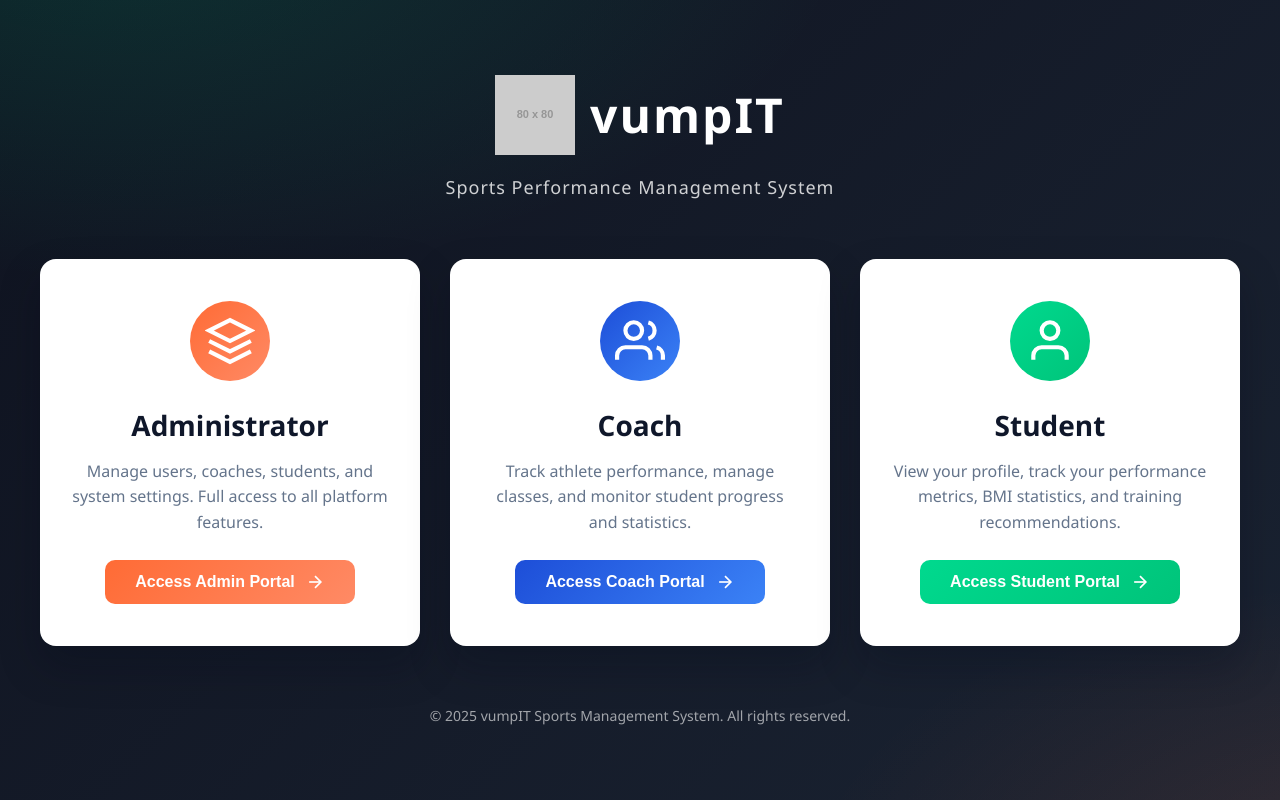
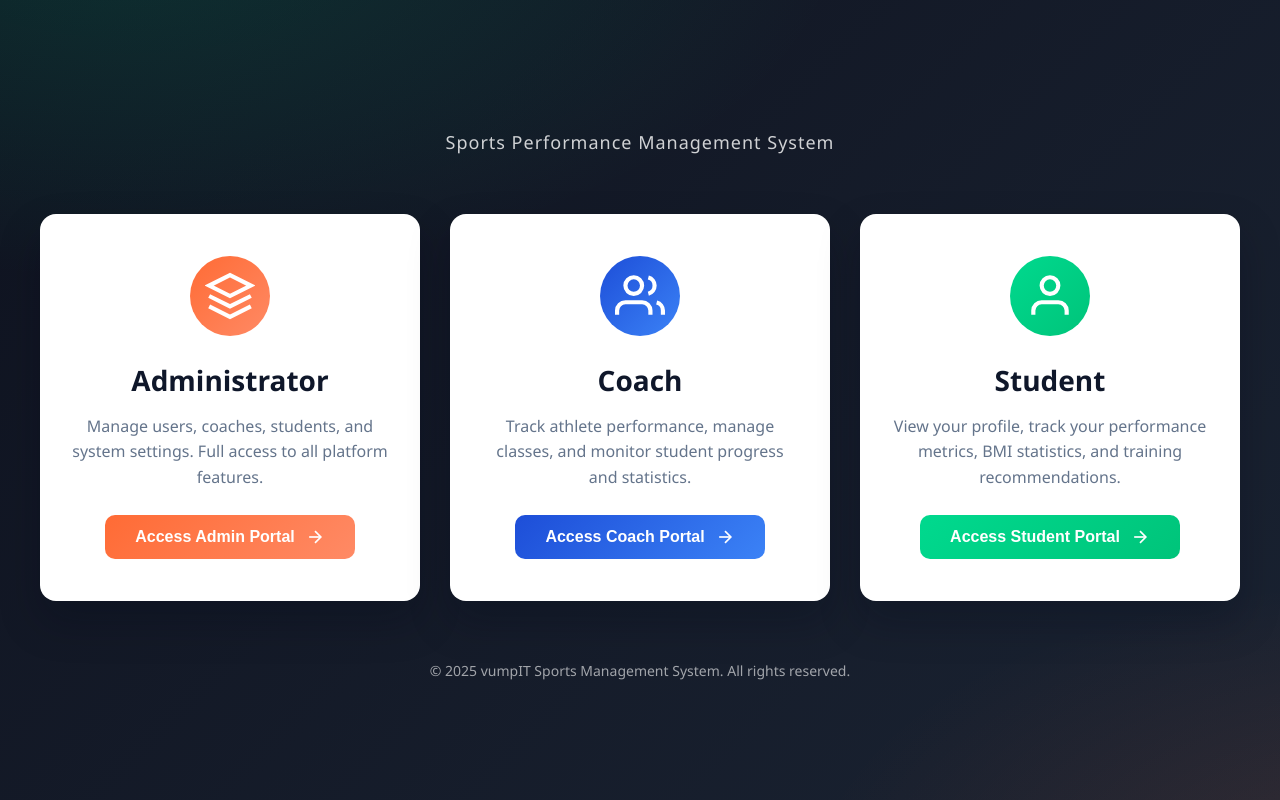
Before and after one commit to hagoldruzz03/SLSU---VumpIT, a plain HTML site: page index.html in a window 1280 px wide. Drawn offline with Linux system fonts and the light colour scheme; placeholder pictures from the web are drawn by us.

Commit message:
Update index.html

```diff
--- a/index.html
+++ b/index.html
@@ -219,14 +219,7 @@
     <div class="container">
       <!-- Header -->
       <header class="header">
-        <div class="logo-container">
-          <img
-            src="https://via.placeholder.com/80x80/00d98e/ffffff?text=V"
-            alt="vumpIT Logo"
-            class="logo"
-          />
-          <h1 class="logo-text">vumpIT</h1>
-        </div>
+
         <p class="tagline">Sports Performance Management System</p>
       </header>
 
```
